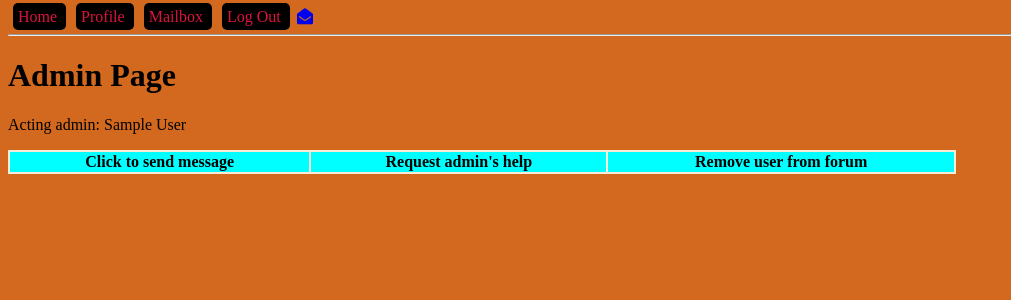
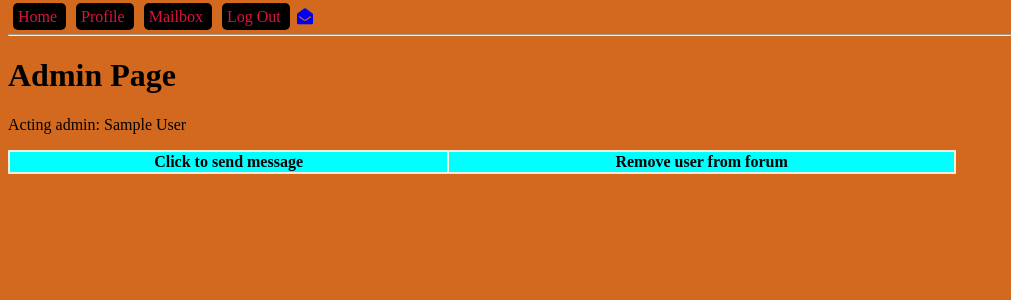
Before and after one commit to SebbeKYH/Sebastian_flask, a Flask app: page /admin in a window 1280 px wide. Shown: the top 300 px of the page, without its empty margins (0-1011 px from the left). Run offline with Flask 2, Linux system fonts and the light colour scheme; a user stored in the database is signed in; tables that the repository leaves empty hold one stand-in row (values such as "Sample post"); lists and menus that the app fills with data are empty.

Commit message:
making changes to admin funtionalities

```diff
--- a/blueprints/admin/__init__.py
+++ b/blueprints/admin/__init__.py
@@ -1,5 +1,7 @@
 from flask import Blueprint, render_template, redirect, url_for, flash
 from flask_login import current_user
+
+from blueprints import user
 from controllers.message_controller import get_user_messages
 from controllers.user_controller import get_all_but_current_user
 
@@ -17,9 +19,12 @@ def before_request():
 def admin_get():
     messages = get_user_messages()
     users = get_all_but_current_user()
+    return render_template('admin.html', users=users, messages=messages)
 
-    #if not current_user.is_authenticated or not current_user.admin:
-    #    flash('You are not the admin! You cant use the admin page.....')
-    #    return redirect(url_for('bp_open.index'))
-
-    return render_template('admin.html', users=users, messages=messages)
+@bp_admin.post('/admin')
+def delete_post():
+    delete_user=user.id
+    from app import db
+    cursor=db.cursor()
+    cursor.execute(delete_user)
+    db.commit()
--- a/controllers/user_controller.py
+++ b/controllers/user_controller.py
@@ -15,9 +15,3 @@ def get_all_users():
 def get_user_by_id(user_id):
     from models import User
     return User.query.filter(User.id == user_id).first()
-
-# TODO Will this work? NO it wont
-def create_admin_contact():
-    from app import db
-    db.session.add(admin_contact=1)
-# Telling database to add number one in admin contact
--- a/models.py
+++ b/models.py
@@ -14,8 +14,6 @@ class User(db.Model):
     password = db.Column(db.String(100))
     admin = db.Column(db.BOOLEAN, default=True)
     online = db.Column(db.BOOLEAN, default=False)
-    # TODO I dont think this works either
-    admin_contact = db.Column(db.BOOLEAN, default=False)
     sent_messages = db.relationship('Message', backref='sender', lazy=True)
     recv_messages = db.relationship('Message', secondary=message_recv, lazy='subquery',
                                     backref=db.backref('receivers', lazy=True))
--- a/templates/admin.html
+++ b/templates/admin.html
@@ -11,14 +11,12 @@
     <table>
         <tr>
             <th>Click to send message</th>
-            <th>Request admin's help</th>
             <th>Remove user from forum</th>
         </tr>
         {% for user in users %}
             <tr>
                 <td><a href="{{ url_for('bp_user.message_get', user_id=user.id) }}">{{ user.name }}</a></td>
-                <td><a href="{{ url_for('bp_user.message_get', user_id=user.id) }}">{{ user.name }}</a></td>
-                <td><a href="{{ url_for('bp_user.message_get', user_id=user.id) }}">{{ user.name }}</a></td>
+                <td><a href="{{ url_for('bp_admin.delete_post', user_id=user.id) }}">{{ user.name }}</a></td>
             </tr>
         {% endfor %}
     </table>
--- a/templates/user.html
+++ b/templates/user.html
@@ -20,8 +20,5 @@
             </tr>
         {% endfor %}
     </table>
-    <form action="{{ url_for('bp_user.admin_contact') }}" method="POST">
-        <input class="admin-button" type="submit" value="Request contact by admin" />
-    </form>
 
 {% endblock %}
```
Also changed, not shown: blueprints/user/__init__.py (+0 -9 lines).
